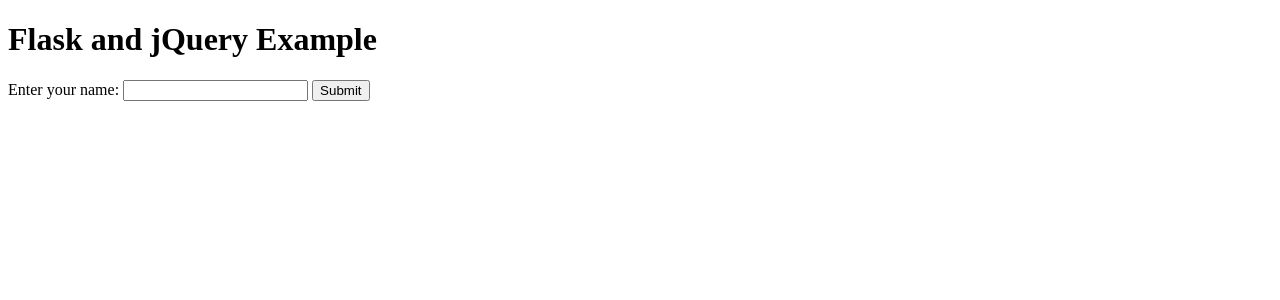
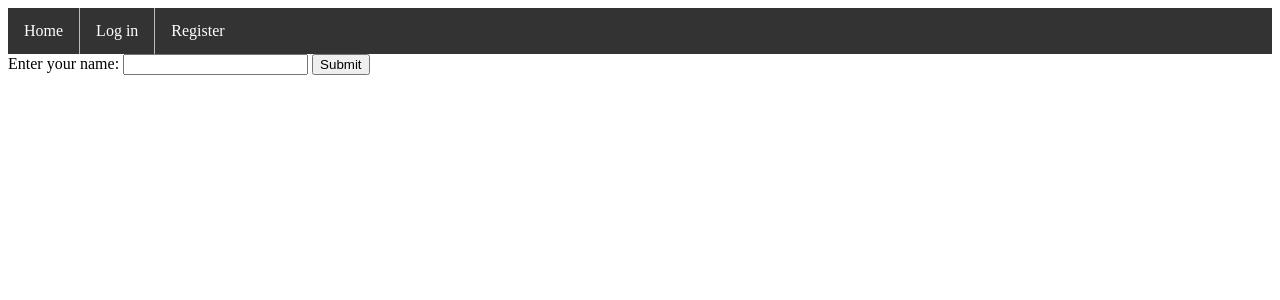
Before and after one commit to aniratak126/DRS, a Flask app: page / in a window 1280 px wide. Shown: the top 300 px of the page. Run offline with Flask 2, Linux system fonts and the light colour scheme.

Commit message:
Home page features.

```diff
--- a/templates/home.html
+++ b/templates/home.html
@@ -1,18 +1,58 @@
 <!DOCTYPE html>
 <html>
 <head>
-    <title>Flask and jQuery Example</title>
+    <title>Crypto exchange</title>
+     <style>
+         ul {
+            list-style-type: none;
+            margin: 0;
+            padding: 0;
+            overflow: hidden;
+            background-color: #333;
+         }
+        li {
+            float: left;
+        }
+        li a {
+            display: block;
+            color: white;
+            text-align: center;
+            padding: 14px 16px;
+            text-decoration: none;
+        }
+        li a:hover {
+            background-color: #111;
+        }
+        .active {
+            background-color: #04AA6D;
+        }
+        li {
+            border-right: 1px solid #bbb;
+        }
+
+        li:last-child {
+            border-right: none;
+        }
+        .hello{
+            align=center;
+        }
+     </style>
+
 </head>
 <body>
-    <h1>Flask and jQuery Example</h1>
-
+    <ul>
+        <li><a href="">Home</a></li>
+        <li><a href="">Log in</a></li>
+        <li><a href="/register">Register</a></li>
+    </ul>
+    <div></div>
     <form id="name-form">
         <label for="name">Enter your name:</label>
         <input type="text" id="name" name="name">
         <button type="submit">Submit</button>
     </form>
 
-    <div id="greeting"></div>
+    <div class="hello" id="greeting"></div>
 
     <script src="https://ajax.googleapis.com/ajax/libs/jquery/3.5.1/jquery.min.js"></script>
     <script>
```
